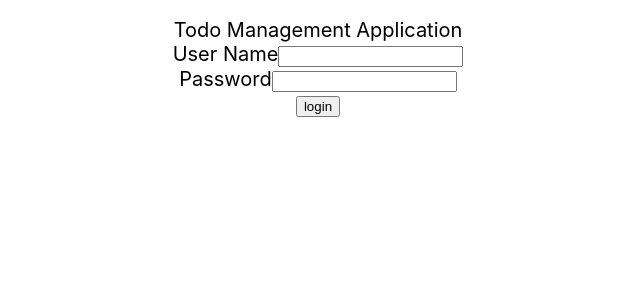
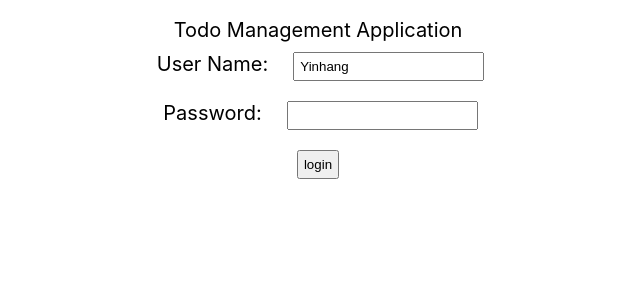
Before and after one commit to Yinhang-Sun/todo-app-front-end, a React (Create React App) app: page / in a window 1280 px wide. Shown: the top 300 px of the page, without its empty margins (322-962 px from the left). Built offline with nearby package versions, Linux system fonts and the light colour scheme.

Commit message:
Improving Login Component Further - Todo React App

```diff
--- /dev/null
+++ b/src/components/todo/TodoApp.css
@@ -0,0 +1,5 @@
+label, input, button {
+    margin: 10px;
+    padding: 5px;
+
+}
--- a/src/components/todo/TodoApp.jsx
+++ b/src/components/todo/TodoApp.jsx
@@ -1,3 +1,7 @@
+import { useState } from 'react'
+import './TodoApp.css'
+
+
 export default function TodoApp() {
     return (
         <div className="TodoApp">
@@ -10,16 +14,31 @@
 }
 
 function LoginComponent() {
+
+
+    const [username, setUsername] = useState('Yinhang')
+
+    const [password, setPassword] = useState('')
+
+    function handleUsernameChange(event) {
+        setUsername(event.target.value)
+    }
+
+    function handlePasswordChange(event) {
+        console.log(event.target.value)
+        setPassword(event.target.value)
+    }
+
     return (
         <div className="Login">
             <div className="LoginForm">
                 <div>
-                    <label>User Name</label>
-                    <input type="text" name="username" />
+                    <label>User Name:</label>
+                    <input type="text" name="username" value={username} onChange={handleUsernameChange}/>
                 </div>
                 <div>
-                    <label>Password</label>
-                    <input type="password" name="password" />
+                    <label>Password:</label>
+                    <input type="password" name="password" value={password} onChange={handlePasswordChange}/>
                 </div>
                 <div>
                     <button type="button" name="login">login</button>
```
